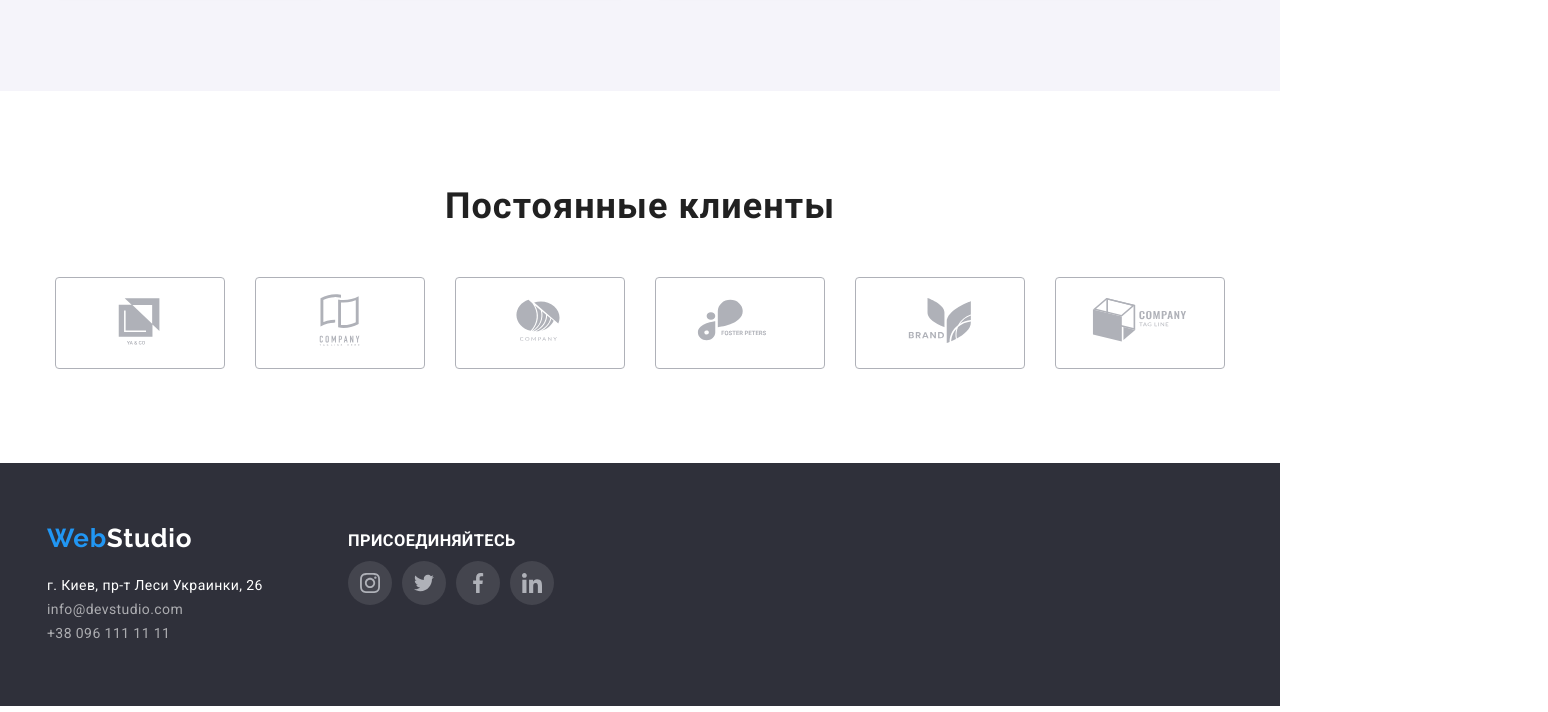
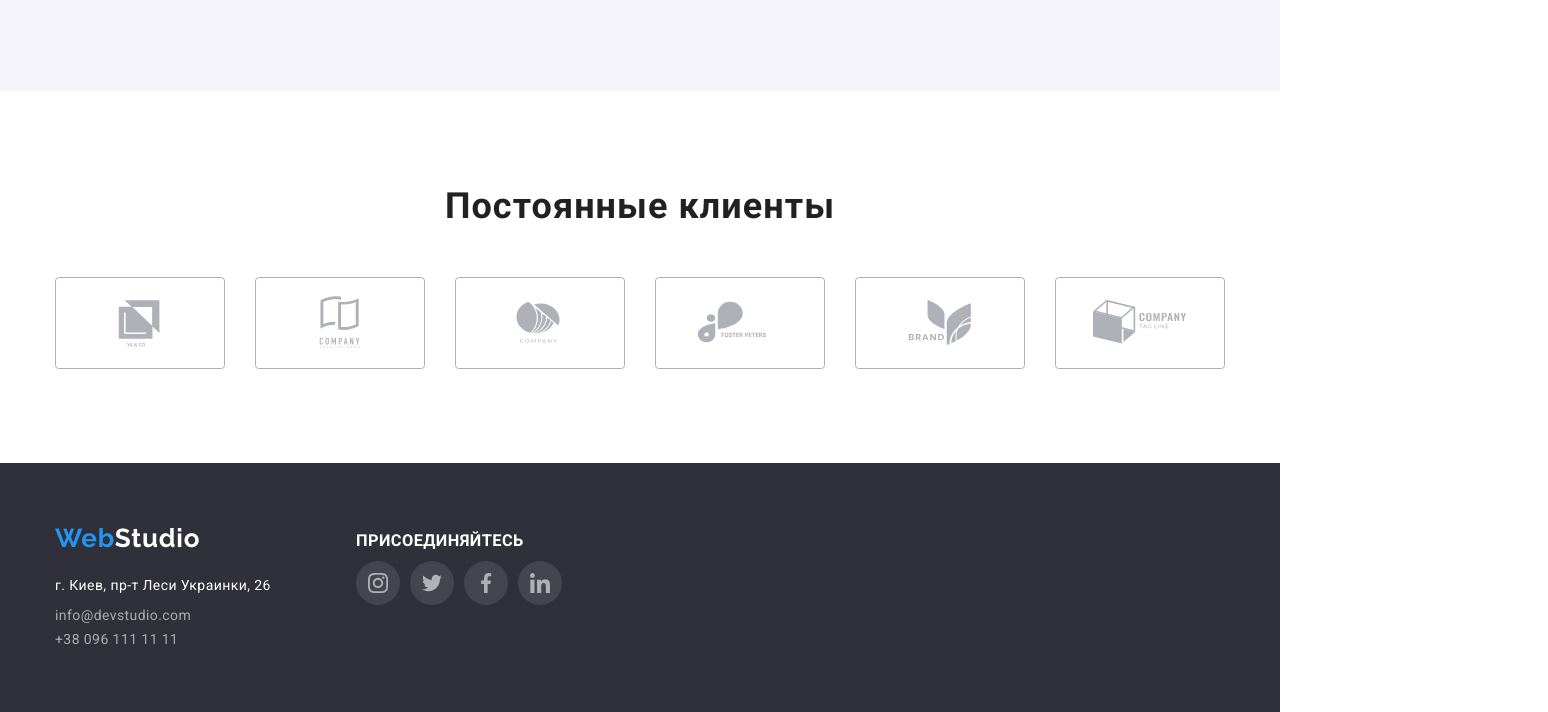
Before and after one commit to agirzhev/goit-markup-hw-04, a plain HTML site: page index.html in a window 1280 px wide. Shown: the part 2321-3033 px from the top of the page, 1548 px wide, since content can reach past the window. Drawn offline with nearby package versions, Linux system fonts and the light colour scheme.

Commit message:
home work 4

```diff
--- a/css/styles.css
+++ b/css/styles.css
@@ -430,12 +430,6 @@ body {
   display: inline-flex;
   width: 170px;
   height: 92px;
-  color: var(--border-first-color);
-  border: 1px solid var(--border-first-color);
-  box-sizing: border-box;
-  border-radius: 4px;
-  align-items: center;
-  justify-content: center;
 }
 .partners-list-item:not(:first-child) {
   margin-left: 30px;
@@ -449,9 +443,17 @@ body {
 }
 
 .partners-link {
+  display: flex;
   fill: currentColor;
-  /* color: var(--border-first-color); */
   color: currentColor;
+  width: 170px;
+  height: 92px;
+  color: var(--border-first-color);
+  border: 1px solid var(--border-first-color);
+  box-sizing: border-box;
+  border-radius: 4px;
+  align-items: center;
+  justify-content: center;
 }
 
 .partners-link:hover,
@@ -480,9 +482,10 @@ body {
   background-color: var(--header-background-color);
 }
 
-.footer-section {
+.footer .container {
   display: flex;
 }
+
 .footer-contacts {
   margin: 0;
   padding: 0;
@@ -492,8 +495,14 @@ body {
 .footer-container {
   margin: 0;
   padding: 0;
-  margin-left: 47px;
-  margin-right: 0;
+  width: 231px;
+  /* height: 31px; */
+  text-align: left;
+}
+
+.footer-contacts-address {
+  margin: 0;
+  padding: 0;
   width: 145px;
   height: 31px;
   text-align: left;
@@ -519,9 +528,9 @@ body {
 }
 
 .footer-address {
-  width: 278px;
+  width: 231px;
+  height: 30px;
   margin-top: 20px;
-  padding-left: 47px;
   font-style: normal;
   font-weight: 400;
   font-size: 14px;
@@ -530,8 +539,9 @@ body {
   color: var(--primery-background-color);
 }
 .footer-link {
+  width: 231px;
+  height: 30px;
   margin-top: 9px;
-  margin-left: 47px;
   font-weight: 400;
   font-size: 14px;
   line-height: 1.71;
@@ -540,10 +550,11 @@ body {
   text-decoration: none;
 }
 
-.footer-link-phone {
+/* .footer-link-phone {
   width: 231px;
-  height: 21px;
-}
+  height: 30px;
+  margin-top: 9px;
+} */
 
 .conect {
   margin: 0;
--- a/index.html
+++ b/index.html
@@ -376,24 +376,20 @@
     </main>
     <!-- footer -->
     <footer class="footer">
-      <section class="footer-section">
-        <div class="footer-contacts">
+      <div class="container">
         <div class="footer-container">
           <a href="./index.html" class="footer-logo-web"
             >Web<span class="footer-logo">Studio</span></a
           >
-          </div>
-          <div>
           <address class="footer-address">г. Киев, пр-т Леси Украинки, 26</address>
           <a href="mailto:info@devstudio.com" class="footer-link">info@devstudio.com</a>
-          </div>
           <div>
             <a href="tel:+380961111111" class="footer-link footer-link-phone">+38 096 111 11 11</a>
           </div>
         </div>
         <div class="conect container">
+          <div>
             <h3 class="conect-title">присоединяйтесь</h3>
-          <div>
             <ul class="conect-social-list list">
               <li class="conect-social-item">
                 <a class="conect-social-link" href="">
@@ -426,7 +422,7 @@
             </ul>
           </div>
         </div>
-      </section>
+      </div>
     </footer>
   </body>
 </html>
```
Also changed, not shown: portfolio.html (+3 -5 lines). Lines whose indentation alone changed are shown as unchanged.
